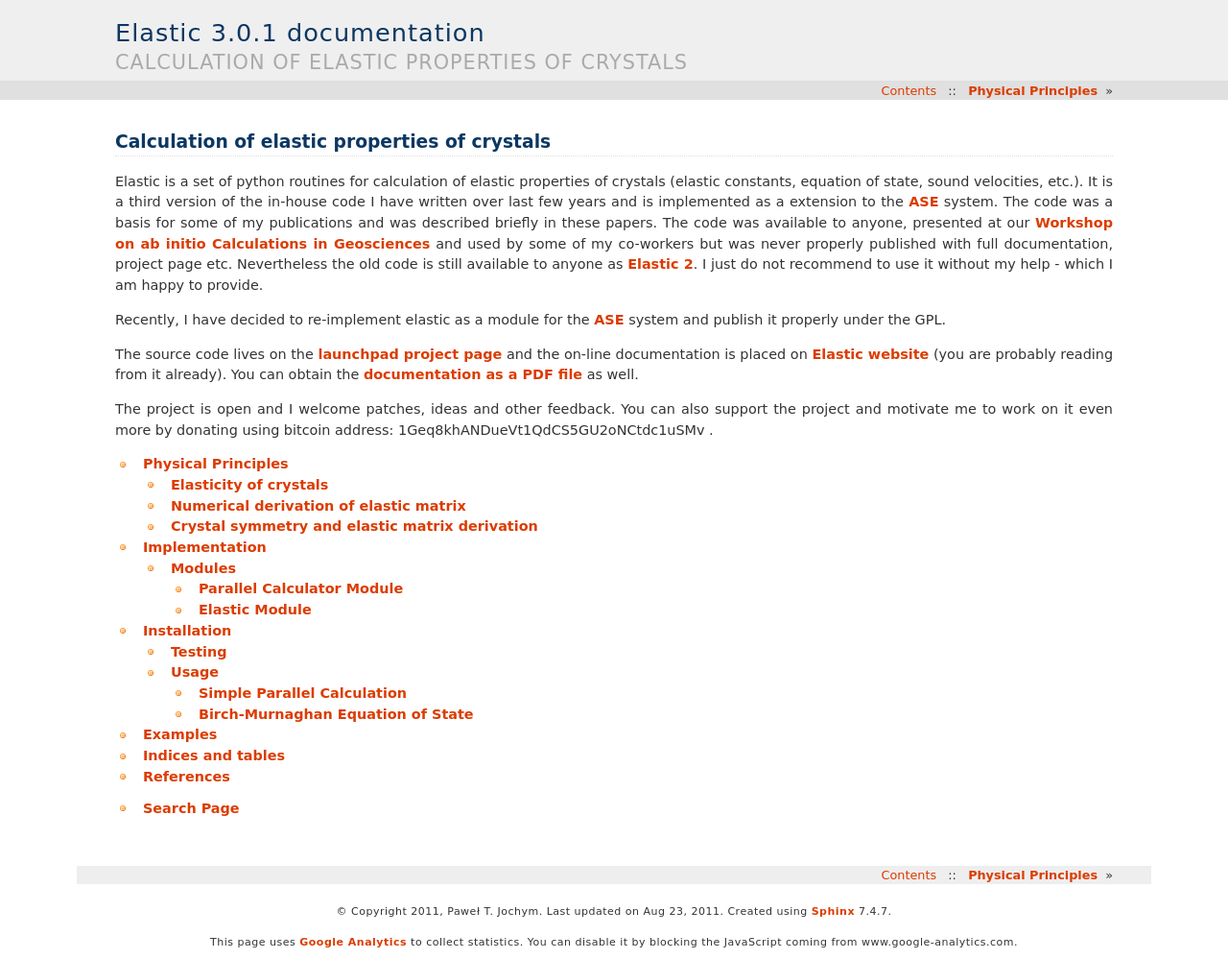
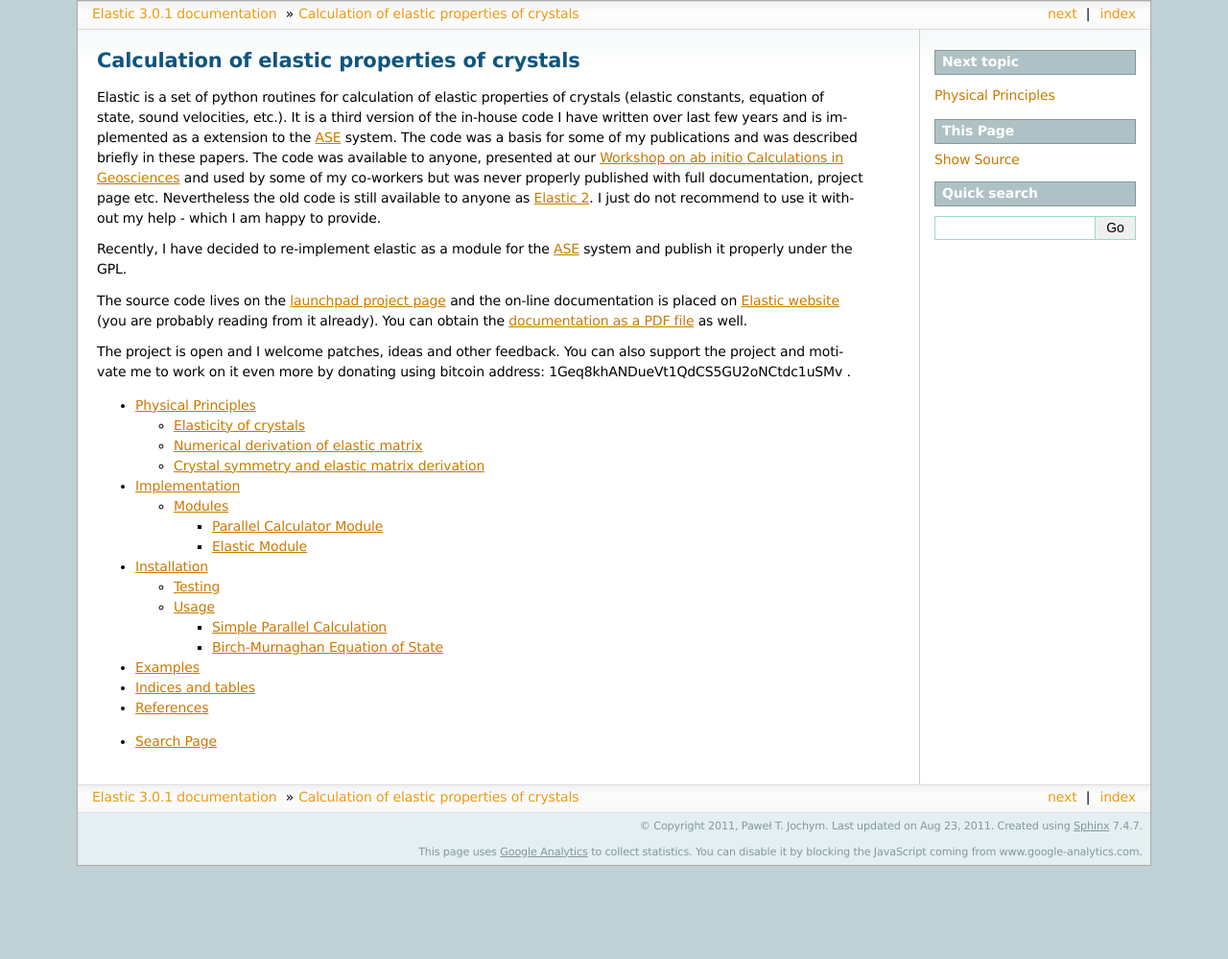
Before and after one commit to jochym/Elastic, a Sphinx documentation site: the page built from doc/source/index.rst, in a window 1280 px wide. Shown: the whole page at 96% size. Built offline with Sphinx 7.4.7, drawn with Linux system fonts in a browser that asks for light colours; comment, search, counter and statistics services are not loaded; after the commit the page ends 902 px from its top, so only the background shows below that.

Commit message:
Switch to sphinx template.

```diff
--- a/doc/source/conf.py
+++ b/doc/source/conf.py
@@ -92,7 +92,7 @@ pygments_style = 'sphinx'
 
 # The theme to use for HTML and HTML Help pages.  See the documentation for
 # a list of builtin themes.
-html_theme = 'haiku'
+html_theme = 'sphinxdoc'
 
 jsmath_path = 'jsmath/easy/load.js'
 
```
